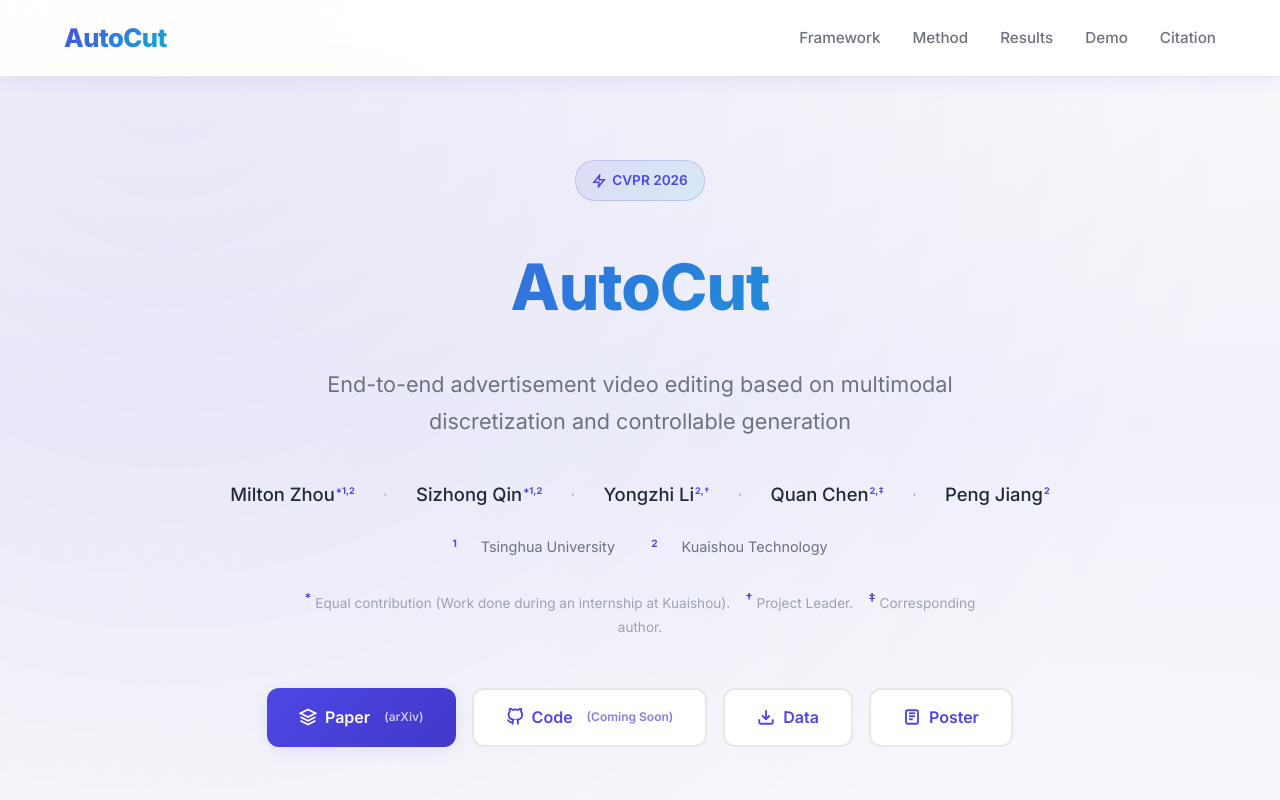
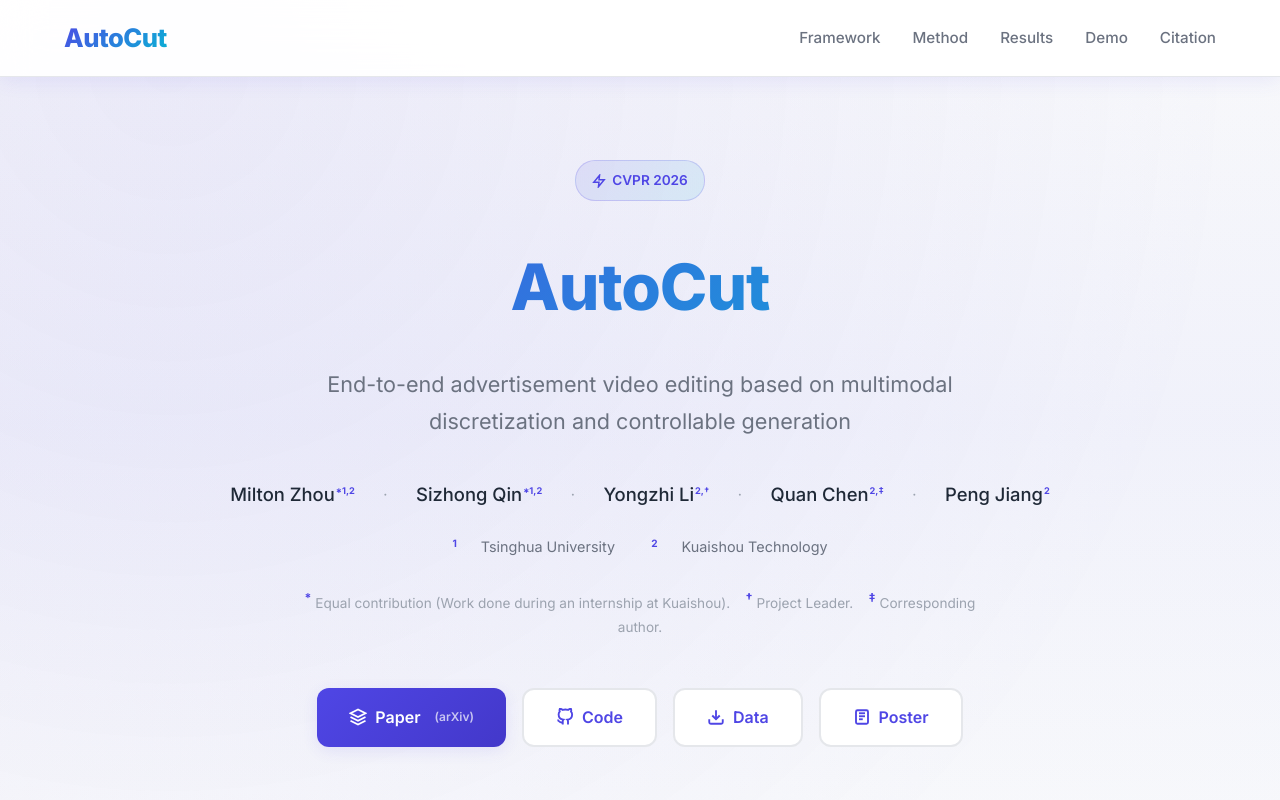
Before and after one commit to AdAutoCut/adautocut.github.io, a plain HTML site: page index.html in a window 1280 px wide. Shown: the top 800 px of the page. Drawn offline with Linux system fonts and the light colour scheme.

Commit message:
doc: code

```diff
--- a/index.html
+++ b/index.html
@@ -829,11 +829,11 @@
                     </svg>
                     Paper <span style="font-size: 0.75rem; opacity: 0.7; margin-left: 6px;">(arXiv)</span>
                 </a>
-                <a href="#" class="btn btn-secondary">
+                <a href="https://github.com/AdAutoCut/Autocut/" class="btn btn-secondary" target="_blank" rel="noopener noreferrer">
                     <svg width="18" height="18" viewBox="0 0 24 24" fill="none" stroke="currentColor" stroke-width="2.5">
                         <path d="M9 19c-5 1.5-5-2.5-7-3m14 6v-3.87a3.37 3.37 0 0 0-.94-2.61c3.14-.35 6.44-1.54 6.44-7A5.44 5.44 0 0 0 20 4.77 5.07 5.07 0 0 0 19.91 1S18.73.65 16 2.48a13.38 13.38 0 0 0-7 0C6.27.65 5.09 1 5.09 1A5.07 5.07 0 0 0 5 4.77a5.44 5.44 0 0 0-1.5 3.78c0 5.42 3.3 6.61 6.44 7A3.37 3.37 0 0 0 9 18.13V22"/>
                     </svg>
-                    Code <span style="font-size: 0.75rem; opacity: 0.7; margin-left: 6px;">(Coming Soon)</span>
+                    Code
                 </a>
                 <a href="https://github.com/AdAutoCut/Autocut/" class="btn btn-secondary" target="_blank" rel="noopener noreferrer">
                     <svg width="18" height="18" viewBox="0 0 24 24" fill="none" stroke="currentColor" stroke-width="2.5">
```
Also changed, not shown: 1 other file.
